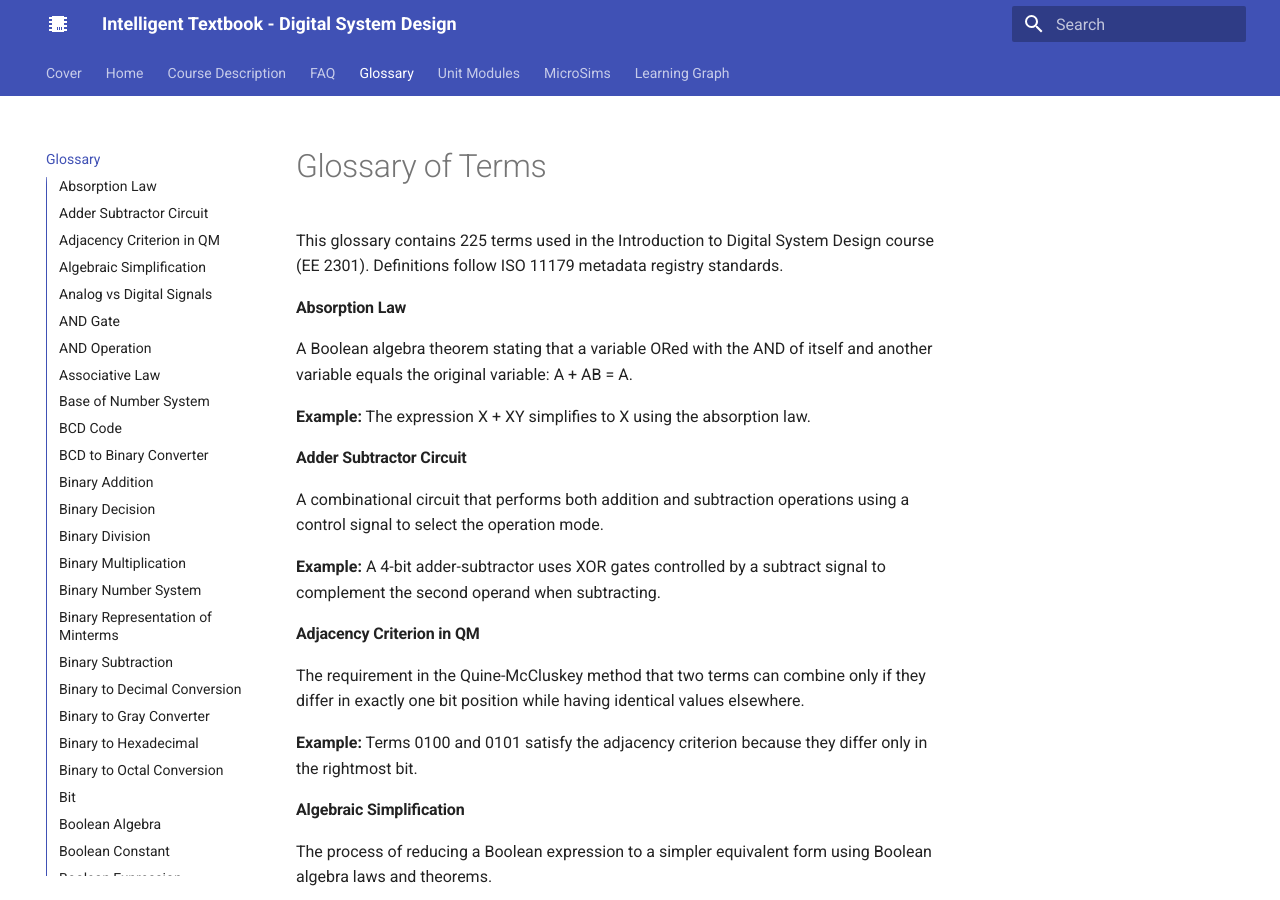
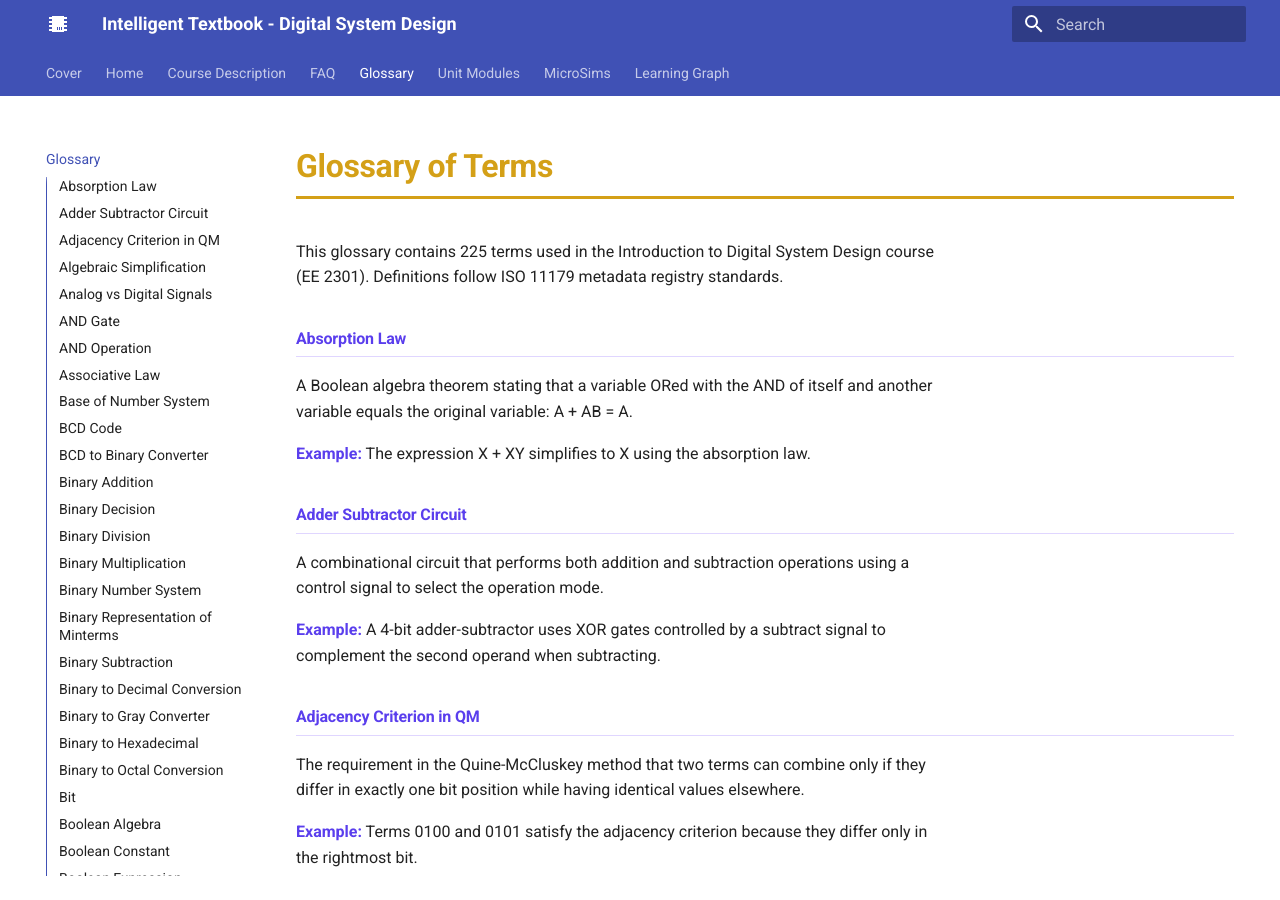
Before and after one commit to Nati-123/intelligent-textbook-ee2301, an MkDocs documentation site: the page built from docs/glossary.md, in a window 1280 px wide and 900 px high. Built offline with MkDocs 1.6.1 and Material for MkDocs 9.7.7, drawn with Linux system fonts in a browser that asks for light colours.

Commit message:
Apply design system to glossary page
Co-Authored-By: Claude Opus 4.6 <noreply@anthropic.com>

```diff
--- a/docs/glossary.md
+++ b/docs/glossary.md
@@ -2,6 +2,8 @@
 title: Glossary of Terms
 description: Comprehensive glossary for EE 2301 Introduction to Digital System Design
 ---
+
+<div class="problems-styled" markdown>
 
 # Glossary of Terms
 
@@ -1356,3 +1358,5 @@ A logic gate that outputs 1 when inputs are equal (both 0 or both 1); the comple
 A logic gate that outputs 1 when inputs differ (one is 0 and one is 1); exclusive OR.
 
 **Example:** A 2-input XOR with A=1, B=0 outputs 1; A=1, B=1 outputs 0.
+
+</div>
```
